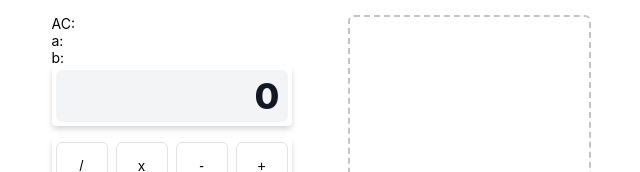
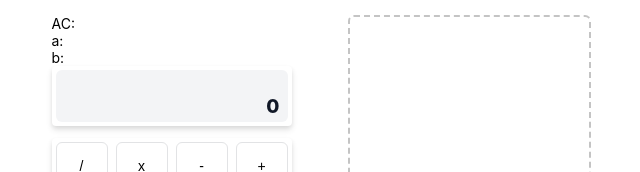
Before and after one commit to Fpsska/DND-calculator, a React (Create React App) app: page / in a window 1280 px wide. Shown: the part 170-342 px from the top of the page, without its empty margins (319-959 px from the left). Built offline with nearby package versions, Linux system fonts and the light colour scheme.

Commit message:
feat: add logic of limit count of entered value by number buttons

```diff
--- a/src/app/slices/mainSlice.ts
+++ b/src/app/slices/calculatorSlice.ts
@@ -4,29 +4,35 @@ import { getComputedValue } from 'utils/getComputedvalue';
 
 // /. imports
 
-interface mainSliceTypes {
+interface calculatorSliceTypes {
     currentValue: string;
     currentAction: string;
     a_number: string; // current operand
     b_number: string; // prev operand
     isOverwrited: boolean;
+    characterLimit: number;
 }
 
-const initialState: mainSliceTypes = {
+const initialState: calculatorSliceTypes = {
     currentValue: '',
     currentAction: '',
     a_number: '',
     b_number: '',
-    isOverwrited: false
+    isOverwrited: false,
+    characterLimit: 16
 };
 
-const mainSlice = createSlice({
+const calculatorSlice = createSlice({
     name: 'mainSlice',
     initialState,
     reducers: {
         setCurrentValue(state, action: PayloadAction<{ value: string }>) {
             const { value } = action.payload;
             // /. payload
+
+            if (state.a_number.length > state.characterLimit) {
+                return;
+            }
 
             if (value === '0' && state.a_number === '0') {
                 return;
@@ -37,9 +43,11 @@ const mainSlice = createSlice({
             ) {
                 state.a_number = state.a_number.substring(1);
             }
+
             if (value === ',' && state.a_number.includes(',')) {
                 return;
             }
+
             if (value === ',' && state.a_number === '') {
                 state.a_number += '0';
             }
@@ -68,7 +76,7 @@ const mainSlice = createSlice({
             }
 
             if (!state.a_number) {
-                // allow to change action when only current operand is selected
+                // allow to change action when only prev operand is selected
                 state.currentAction = arithmeticOperator;
             }
 
@@ -115,8 +123,6 @@ const mainSlice = createSlice({
             );
             state.currentValue = state.a_number;
 
-            // console.log(state.a_number);
-
             state.currentAction = '';
             state.b_number = '';
         }
@@ -124,6 +130,6 @@ const mainSlice = createSlice({
 });
 
 export const { setCurrentValue, setCurrentAction, makeCalculation } =
-    mainSlice.actions;
+    calculatorSlice.actions;
 
-export default mainSlice.reducer;
+export default calculatorSlice.reducer;
--- a/src/app/store.ts
+++ b/src/app/store.ts
@@ -1,11 +1,11 @@
 import { configureStore, ThunkAction, Action } from '@reduxjs/toolkit';
 
-import mainSlice from './slices/mainSlice';
+import calculatorSlice from './slices/calculatorSlice';
 
 // /. imports
 
 export const store = configureStore({
-  reducer: { mainSlice }
+  reducer: { calculatorSlice }
 });
 
 export type AppDispatch = typeof store.dispatch;
--- a/src/components/layout/App/App.tsx
+++ b/src/components/layout/App/App.tsx
@@ -1,4 +1,4 @@
-import React, { useEffect } from 'react';
+import React from 'react';
 
 import { useAppSelector } from 'app/hooks';
 
@@ -21,16 +21,8 @@ import './App.css';
 
 const App: React.FC = () => {
     const { a_number, b_number, currentAction } = useAppSelector(
-        state => state.mainSlice
+        state => state.calculatorSlice
     );
-
-    // useEffect(() => {
-    //     console.log('a', a_number);
-    // }, [a_number]);
-
-    // useEffect(() => {
-    //     console.log('b', b_number);
-    // }, [b_number]);
 
     return (
         <div className="App">
--- a/src/components/ui/Button/Button.tsx
+++ b/src/components/ui/Button/Button.tsx
@@ -6,7 +6,7 @@ import {
     setCurrentValue,
     setCurrentAction,
     makeCalculation
-} from 'app/slices/mainSlice';
+} from 'app/slices/calculatorSlice';
 
 import './button.scss';
 
--- a/src/components/ui/Display/Display.tsx
+++ b/src/components/ui/Display/Display.tsx
@@ -7,7 +7,7 @@ import './display.scss';
 // /. imports
 
 const Display: React.FC = () => {
-    const { currentValue } = useAppSelector(state => state.mainSlice);
+    const { currentValue } = useAppSelector(state => state.calculatorSlice);
 
     // /. hooks
 
--- a/src/components/ui/Display/display.scss
+++ b/src/components/ui/Display/display.scss
@@ -7,9 +7,15 @@
     border-radius: 6px;
     padding: 4px 8px;
     text-align: end;
+    min-height: 52px;
+    display: flex;
+    align-items: flex-end;
+    justify-content: end;
 
     span {
-        font-size: 36px;
+        // 15 digits
+        // font-size: 36px;
+        font-size: 19px;
         font-weight: 800;
         color: $dark-blue-color;
     }
```
